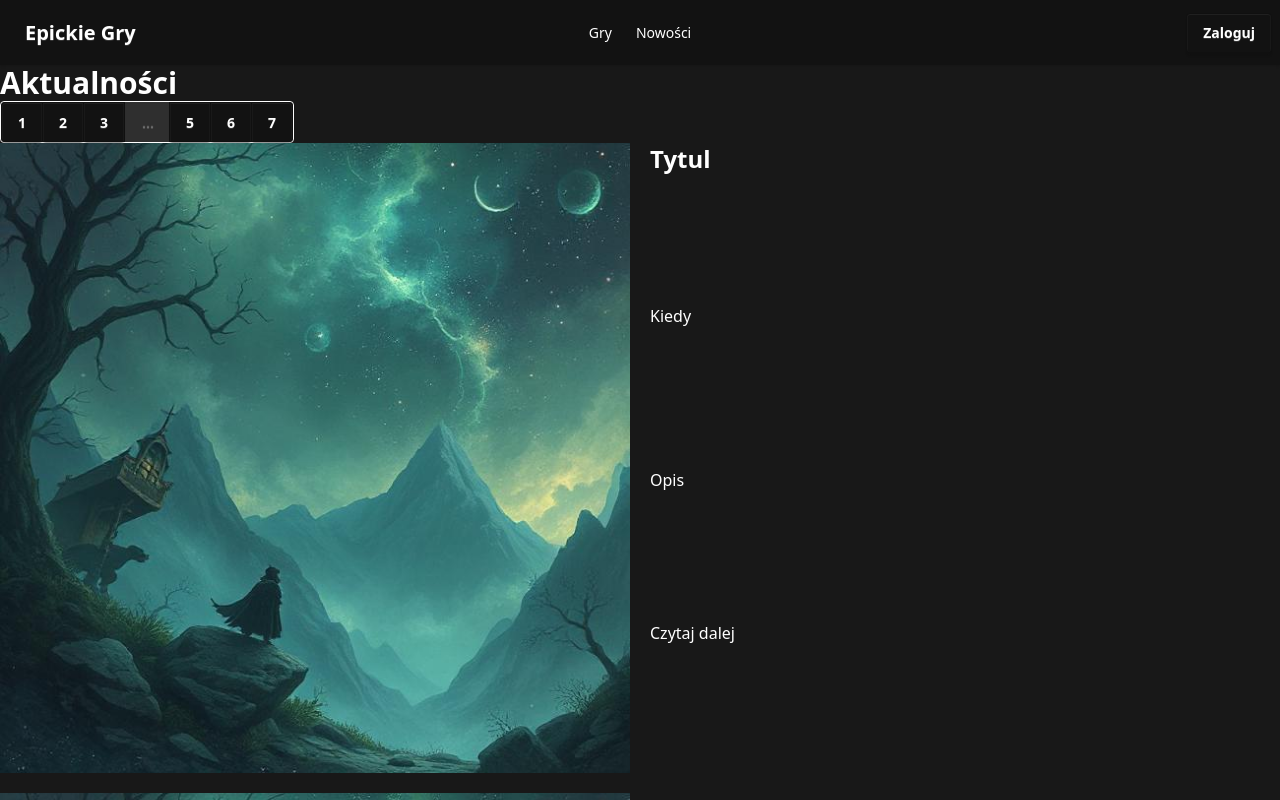
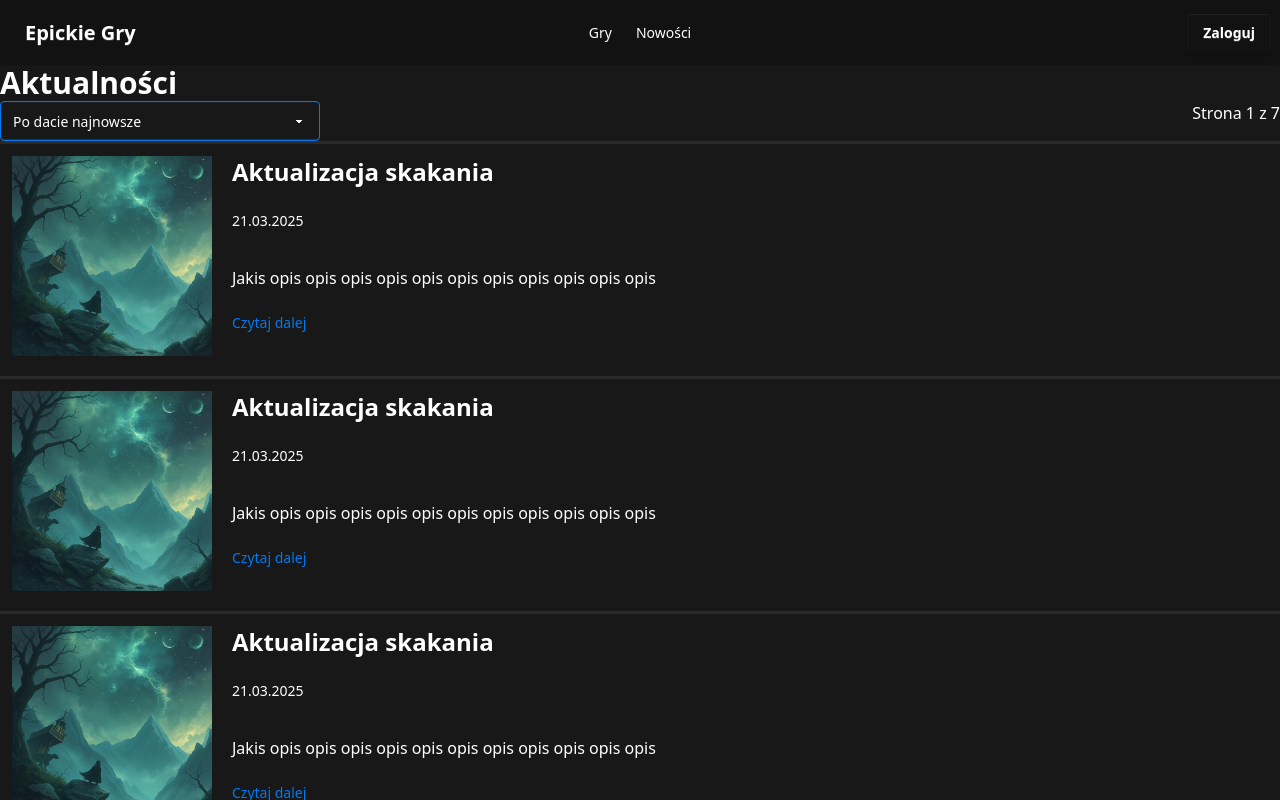
Before and after one commit to MePerson1/epickie-gry, a React (Vite) app: page /news in a window 1280 px wide. Shown: the top 800 px of the page. Built offline with nearby package versions, Linux system fonts and the light colour scheme.

Commit message:
Small changes, color, divider etc

```diff
--- a/src/components/NewsPage/NewsCardLarge.jsx
+++ /dev/null
@@ -1,13 +0,0 @@
-const NewsCardLarge = () =>
-{
-// w sumie nie wiem czy jest sens robić large moze samo zwykłe, albo to small po prostu udoskonalic
-    return(
-    <div className="flex flex-col">
-        <div>Title</div>
-        <div>Photo</div>
-        <div>Description</div>
-        <div>Read More</div>
-    </div>);
-}
-
-export default NewsCardLarge
--- a/src/components/NewsPage/NewsCardSmall.jsx
+++ b/src/components/NewsPage/NewsCardSmall.jsx
@@ -3,15 +3,16 @@ const NewsCardSmall = () =>
     {
 
         return(
-        <div className="grid grid-cols-2 gap-5">
+        <div className="flex flex-row gap-5 border-t-3 border-primary p-3">
+
             <div>
-                <img className="object-contain" alt="news-png" src={newsImage}/>
+                <img className="w-50" alt="news-png" src={newsImage}/>
             </div>
-            <div className="grid grid-cols-1 ">
-                <div className="text-2xl font-bold">Tytul</div>
-                <div>Kiedy</div>
-                <div className="mt-3">Opis</div>
-                <div>Czytaj dalej</div>
+            <div className="grid grid-cols-1">
+                <div className="text-2xl font-bold">Aktualizacja skakania</div>
+                <a className='text-sm'>21.03.2025</a>
+                <div className="mt-3">Jakis opis opis opis opis opis opis opis opis opis opis opis</div>
+                <a className='link link-hover text-sm text-accent'>Czytaj dalej</a>
             </div>
         </div>);
     }
--- a/src/views/LoginRegisterPage.jsx
+++ b/src/views/LoginRegisterPage.jsx
@@ -23,9 +23,12 @@ const LoginRegisterPage = () => {
             <input type="checkbox" className="checkbox" />
             Zapamiętaj mnie
           </label>
-          <div className="text-sm text-blue-500 mt-2 cursor-pointer">
-            Nie pamiętasz hasła?
+          <div className="p-2">
+            <a className="link link-hover text-sm text-info">
+              Nie pamiętasz hasła?
+            </a>
           </div>
+
           <button className="btn btn-accent w-full mt-3">Zaloguj</button>
         </div>
 
--- a/src/views/NewsPage.jsx
+++ b/src/views/NewsPage.jsx
@@ -10,13 +10,25 @@ const NewsPage = () => {
     <div >
 
       <h1 className="text-3xl font-bold">Aktualności</h1>
-      <Paggination />
-      <div className="grid grid-cols-1 gap-5">
+      <div className="flex flex-row justify-between">
+        <select class="select select-info">
+          <option>Po dacie najnowsze</option>
+          <option>Po dacie najstarsze</option>
+          <option>Tytuł od A do Z</option>
+          <option>Tytuł od Z do A</option>
+        </select>
+        <p>
+          Strona 1 z 7
+        </p>
+      </div>
+
+      <div className="grid grid-cols-1 gap-2">
         {
             aktualnosci.map((aktualnosc) =>
             (<NewsCardSmall/>))
         }
       </div>
+      <Paggination />
     </div>
   );
 };
```
